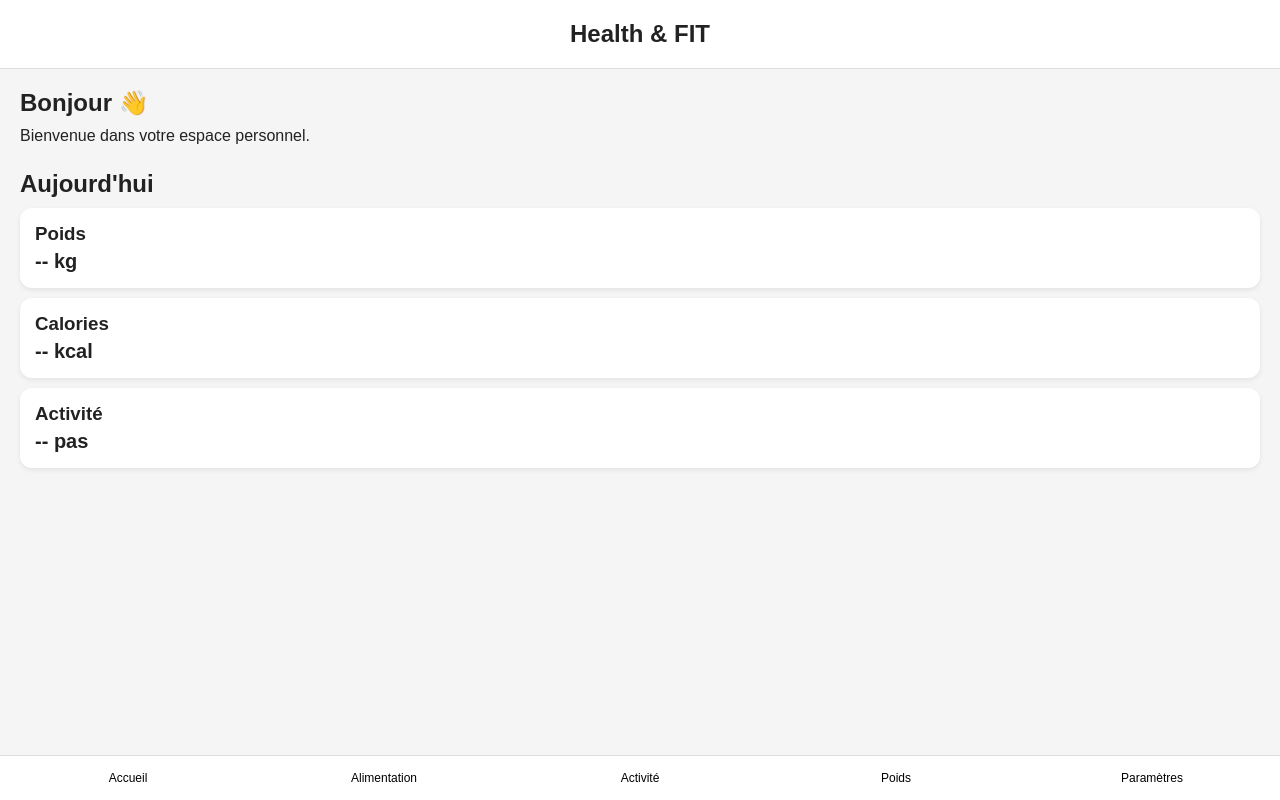
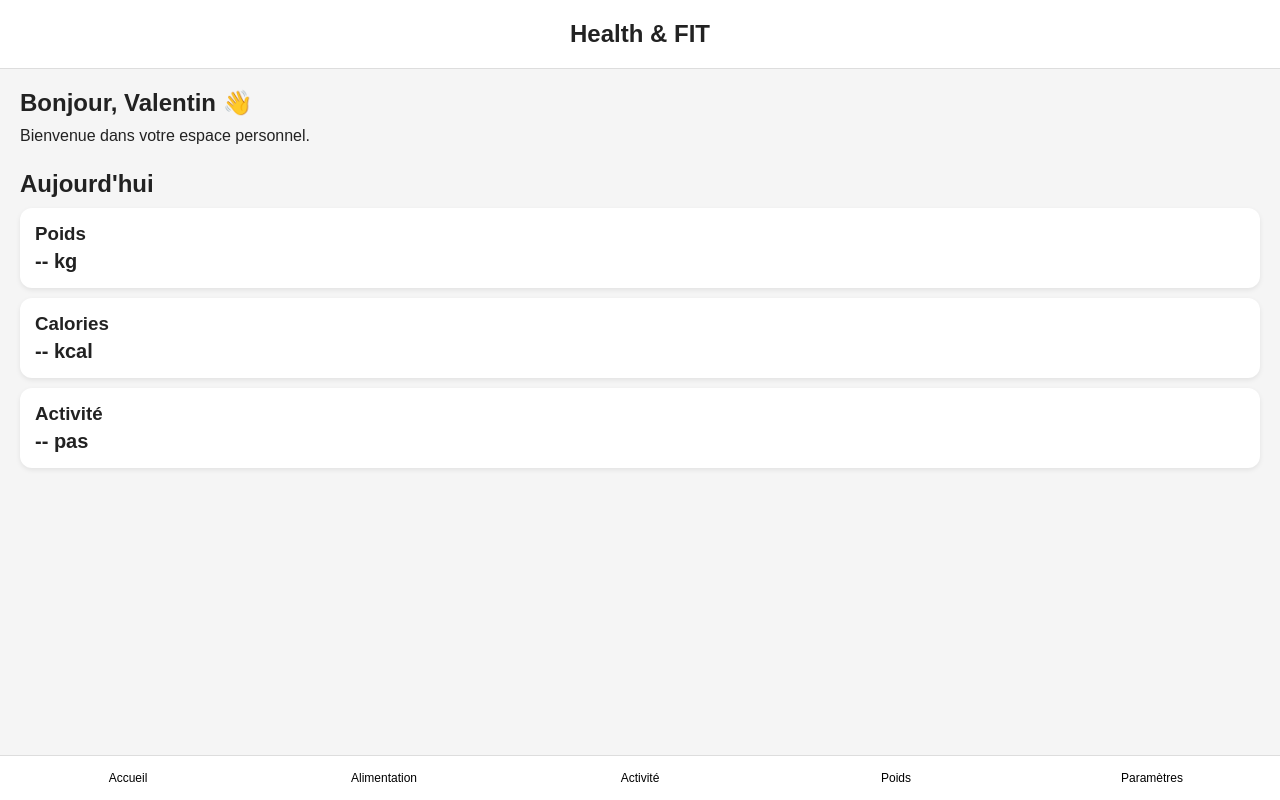
Before and after one commit to Val-HUB-DEC/HEALTH_AND_FIT, a plain HTML site: page web/index.html in a window 1280 px wide. Drawn offline with Linux system fonts and the light colour scheme.

Commit message:
V1.0.1 : Controle de fonctionnement mise à jour de l'aplication 2

```diff
--- a/web/index.html
+++ b/web/index.html
@@ -22,7 +22,7 @@
     <main>
 
         <section>
-            <h2>Bonjour 👋</h2>
+            <h2>Bonjour, Valentin 👋</h2>
 
             <p>Bienvenue dans votre espace personnel.</p>
         </section>
```
